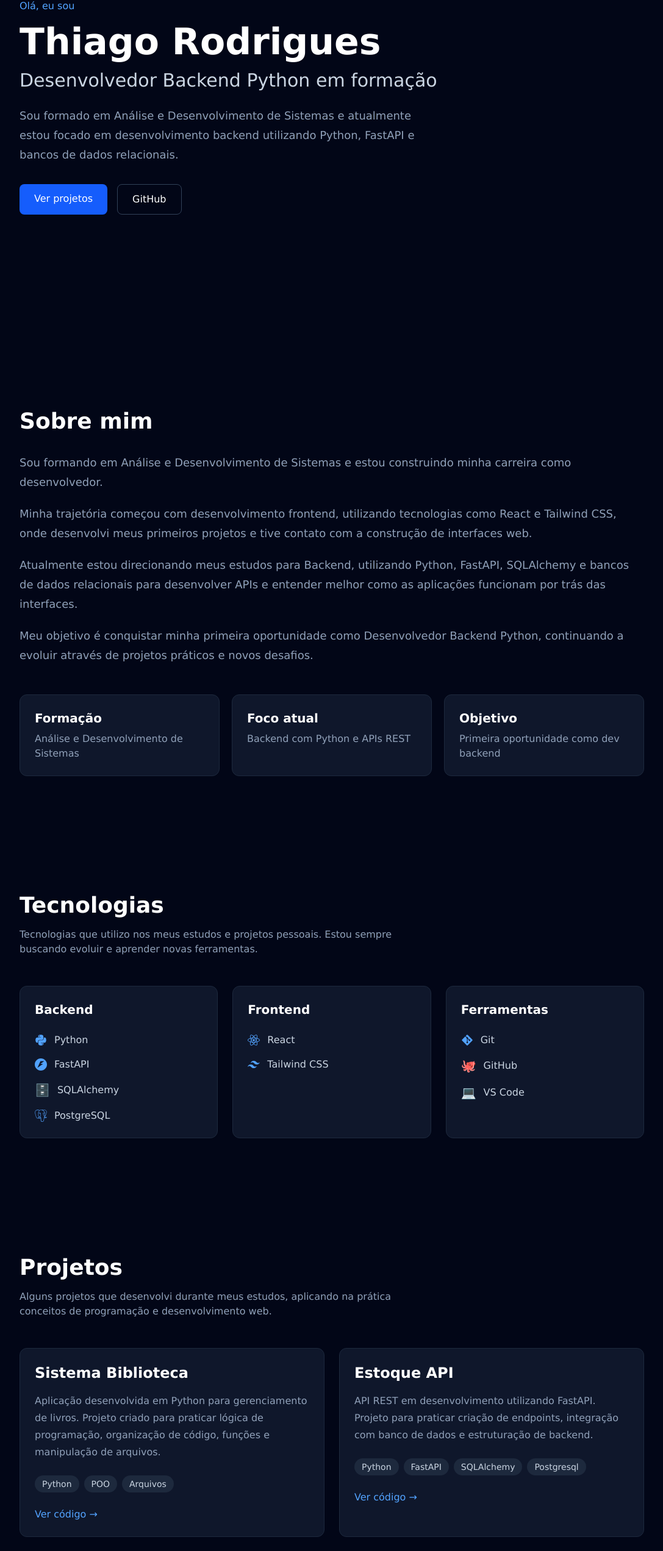
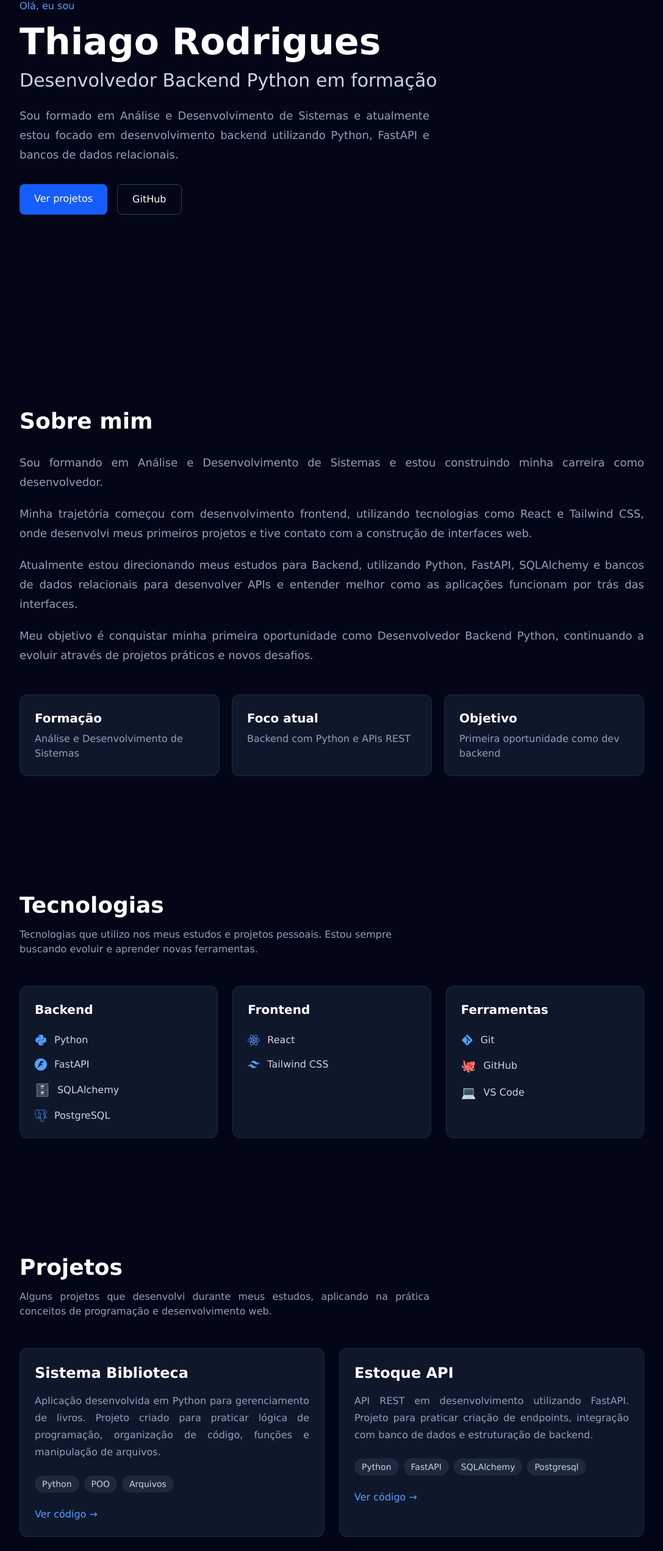
Before and after one commit to Thiago-R0drigues/portfolio, a React (Vite) app: page / in a window 1280 px wide. Shown: the part 225-2769 px from the top of the page at 61% size, without its empty margins (96-1183 px from the left). Built offline with nearby package versions, Linux system fonts and the light colour scheme.

Commit message:
style: improve text alignment and spacing

```diff
--- a/src/components/About.jsx
+++ b/src/components/About.jsx
@@ -12,7 +12,7 @@ function About() {
         </h2>
 
 
-        <div className="text-slate-400 text-lg leading-8 space-y-5">
+        <div className="text-slate-400 text-lg leading-8 space-y-5 text-justify">
 
           <p>
             Sou formando em Análise e Desenvolvimento de Sistemas
--- a/src/components/Hero.jsx
+++ b/src/components/Hero.jsx
@@ -17,7 +17,7 @@ function Hero() {
         </h2>
 
 
-        <p className="text-slate-400 max-w-2xl mt-6 text-lg leading-8">
+        <p className="text-slate-400 max-w-2xl mt-6 text-lg leading-8 text-justify">
 
           Sou formado em Análise e Desenvolvimento de Sistemas
           e atualmente estou focado em desenvolvimento backend
--- a/src/components/Projects.jsx
+++ b/src/components/Projects.jsx
@@ -66,7 +66,7 @@ function Projects() {
         </h2>
 
 
-        <p className="text-slate-400 mb-12 max-w-2xl">
+        <p className="text-slate-400 mb-12 max-w-2xl text-justify">
           Alguns projetos que desenvolvi durante meus estudos,
           aplicando na prática conceitos de programação e
           desenvolvimento web.
@@ -90,7 +90,7 @@ function Projects() {
               </h3>
 
 
-              <p className="text-slate-400 leading-7 mb-6">
+              <p className="text-slate-400 leading-7 mb-6 text-justify">
                 {project.description}
               </p>
 
```
